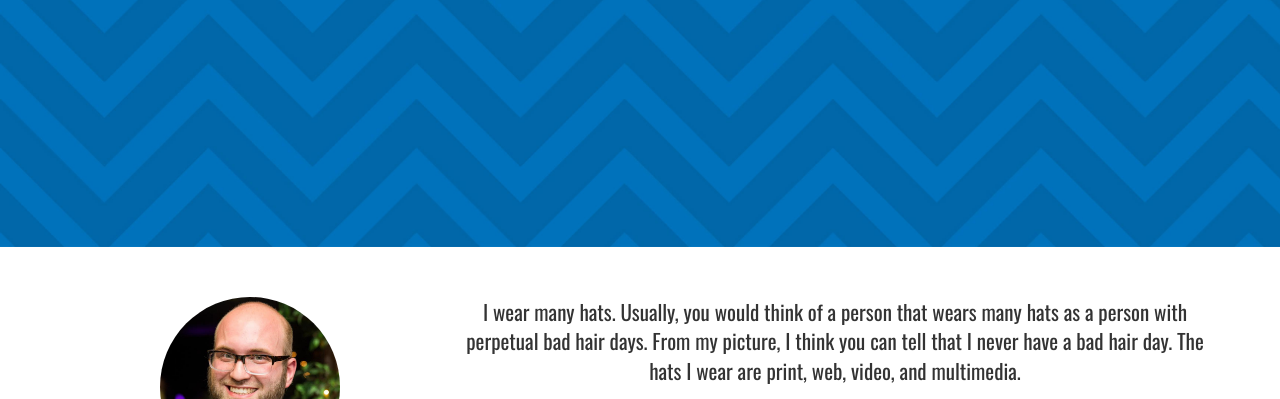
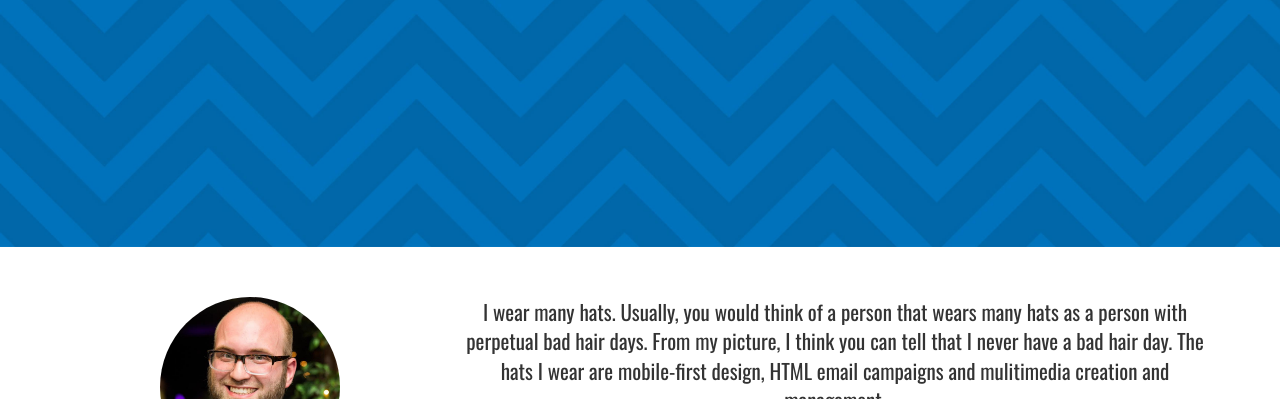
Before and after one commit to ssalhanick/tempsite, a plain HTML site: page index.html in a window 1280 px wide. Shown: the part 553-952 px from the top of the page. Drawn offline with nearby package versions, Linux system fonts and the light colour scheme.

Commit message:
udpate about section

```diff
--- a/index.html
+++ b/index.html
@@ -78,8 +78,7 @@
                             <img src="img/headshot.jpg" alt="">
                         </div>
                         <div class="col-lg-8 text-center" id="copy">
-                            <p class="lead">I wear many hats. Usually, you would think of a person that wears many hats as a person with perpetual bad hair days. From my picture, I think you can tell that I never have a bad hair day. The hats I wear are print, web,
-                                video, and multimedia. </p>
+                            <p class="lead">I wear many hats. Usually, you would think of a person that wears many hats as a person with perpetual bad hair days. From my picture, I think you can tell that I never have a bad hair day. The hats I wear are mobile-first design, HTML email campaigns and mulitimedia creation and management. </p>
                             <p>No one is perfect at everything, most people find their niche and stick with it. That's where I differ. I have a yearning for learning that I can probably attribute to growing up in the age of the internet. Improving and expanding
                                 upon my skill sets is a personal passion that I take pride in. </p>
                         </div>
```
